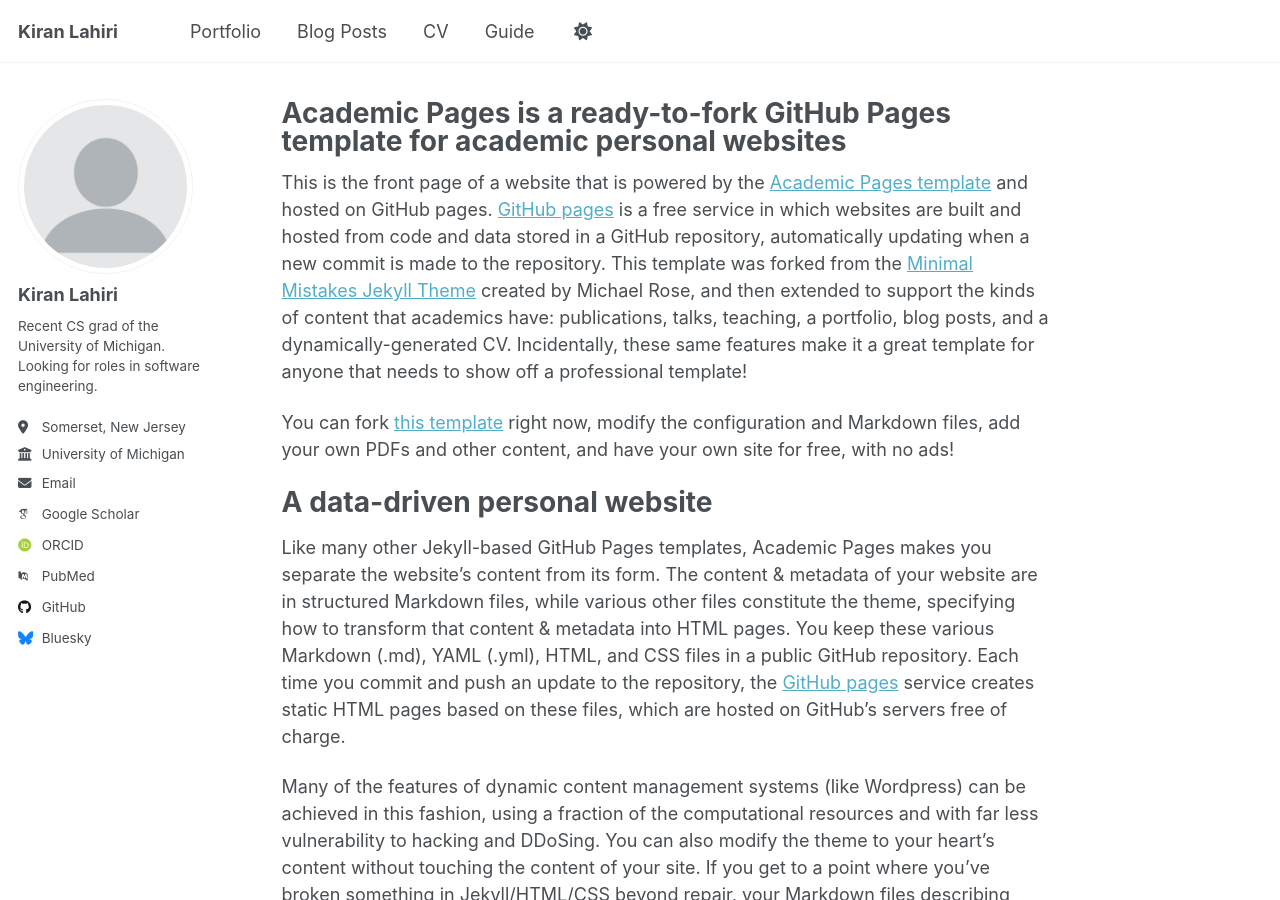
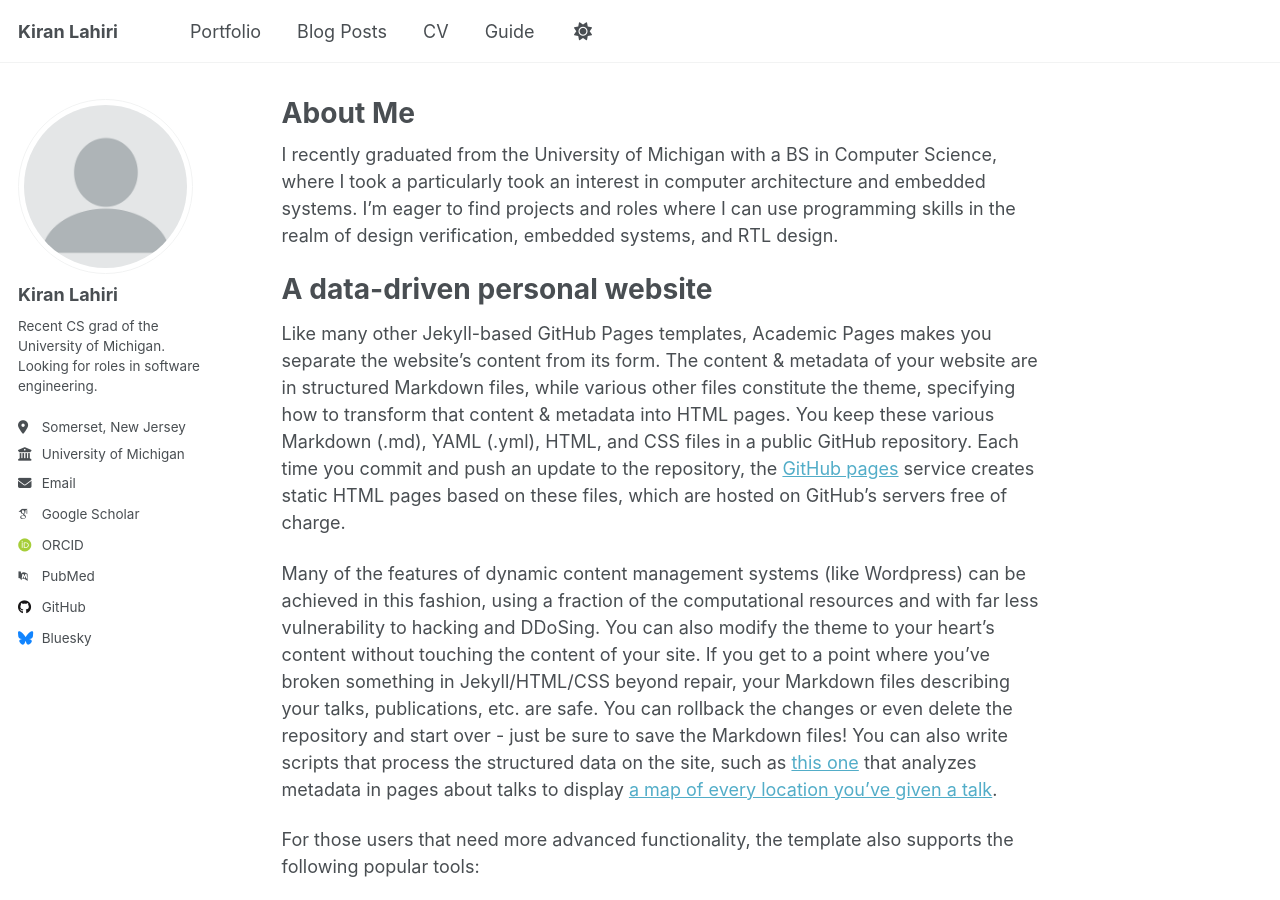
Before and after one commit to kiranlahiri/kiranlahiri.github.io, a Jekyll site: the page built from _pages/about.md, in a window 1280 px wide and 900 px high. Built offline with Jekyll 4.4.1, drawn with Linux system fonts in a browser that asks for light colours; some web fonts are replaced; a script that is not in the unit is left out.

Commit message:
about me started

```diff
--- a/_pages/about.md
+++ b/_pages/about.md
@@ -1,15 +1,14 @@
 ---
 permalink: /
-title: "Academic Pages is a ready-to-fork GitHub Pages template for academic personal websites"
+title: "About Me"
 author_profile: true
 redirect_from:
   - /about/
   - /about.html
 ---
 
-This is the front page of a website that is powered by the [Academic Pages template](https://github.com/academicpages/academicpages.github.io) and hosted on GitHub pages. [GitHub pages](https://pages.github.com) is a free service in which websites are built and hosted from code and data stored in a GitHub repository, automatically updating when a new commit is made to the repository. This template was forked from the [Minimal Mistakes Jekyll Theme](https://mmistakes.github.io/minimal-mistakes/) created by Michael Rose, and then extended to support the kinds of content that academics have: publications, talks, teaching, a portfolio, blog posts, and a dynamically-generated CV. Incidentally, these same features make it a great template for anyone that needs to show off a professional template!
+I recently graduated from the University of Michigan with a BS in Computer Science, where I took a particularly took an interest in computer architecture and embedded systems. I'm eager to find projects and roles where I can use programming skills in the realm of design verification, embedded systems, and RTL design.
 
- You can fork [this template](https://github.com/academicpages/academicpages.github.io) right now, modify the configuration and Markdown files, add your own PDFs and other content, and have your own site for free, with no ads!
 
 A data-driven personal website
 ======
```
